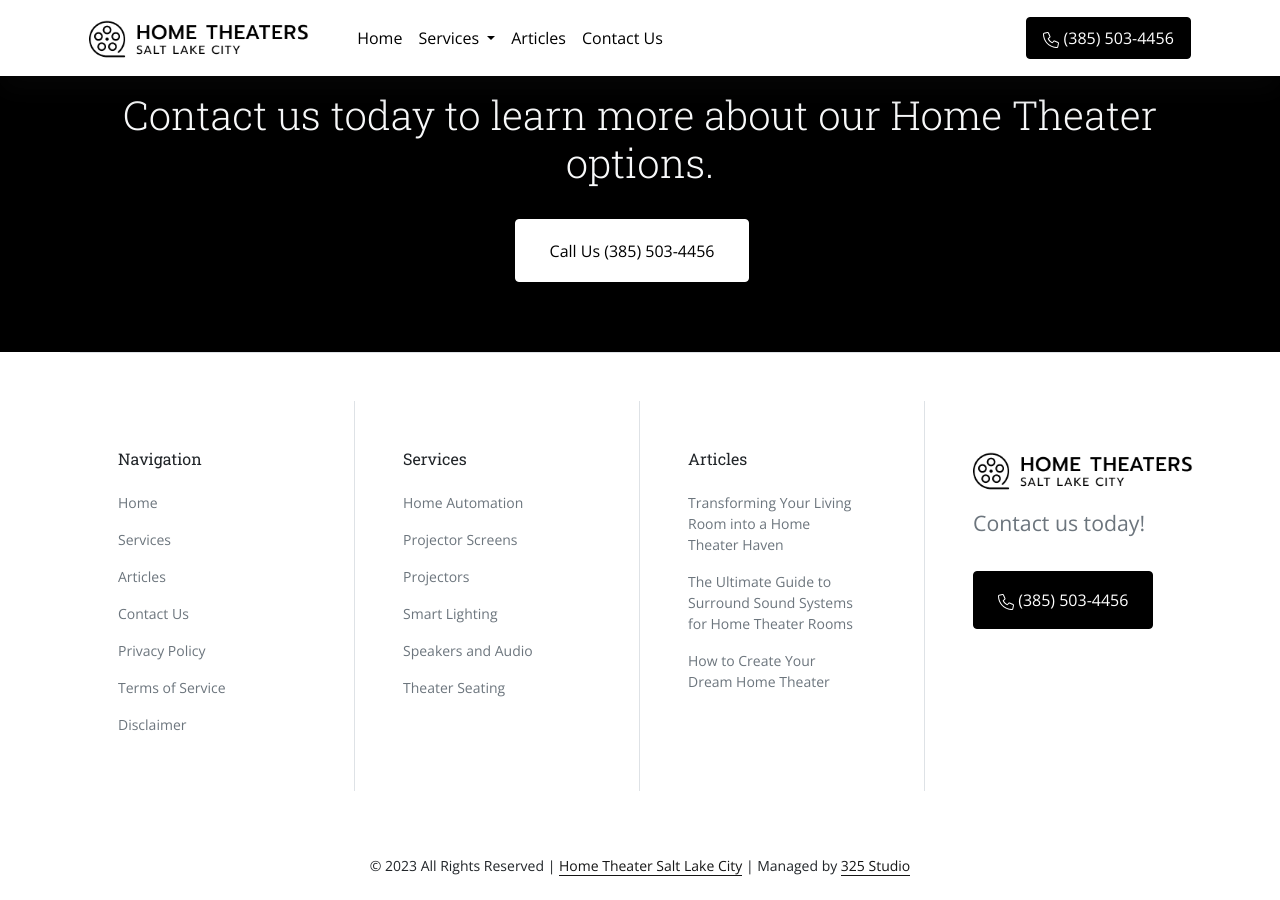
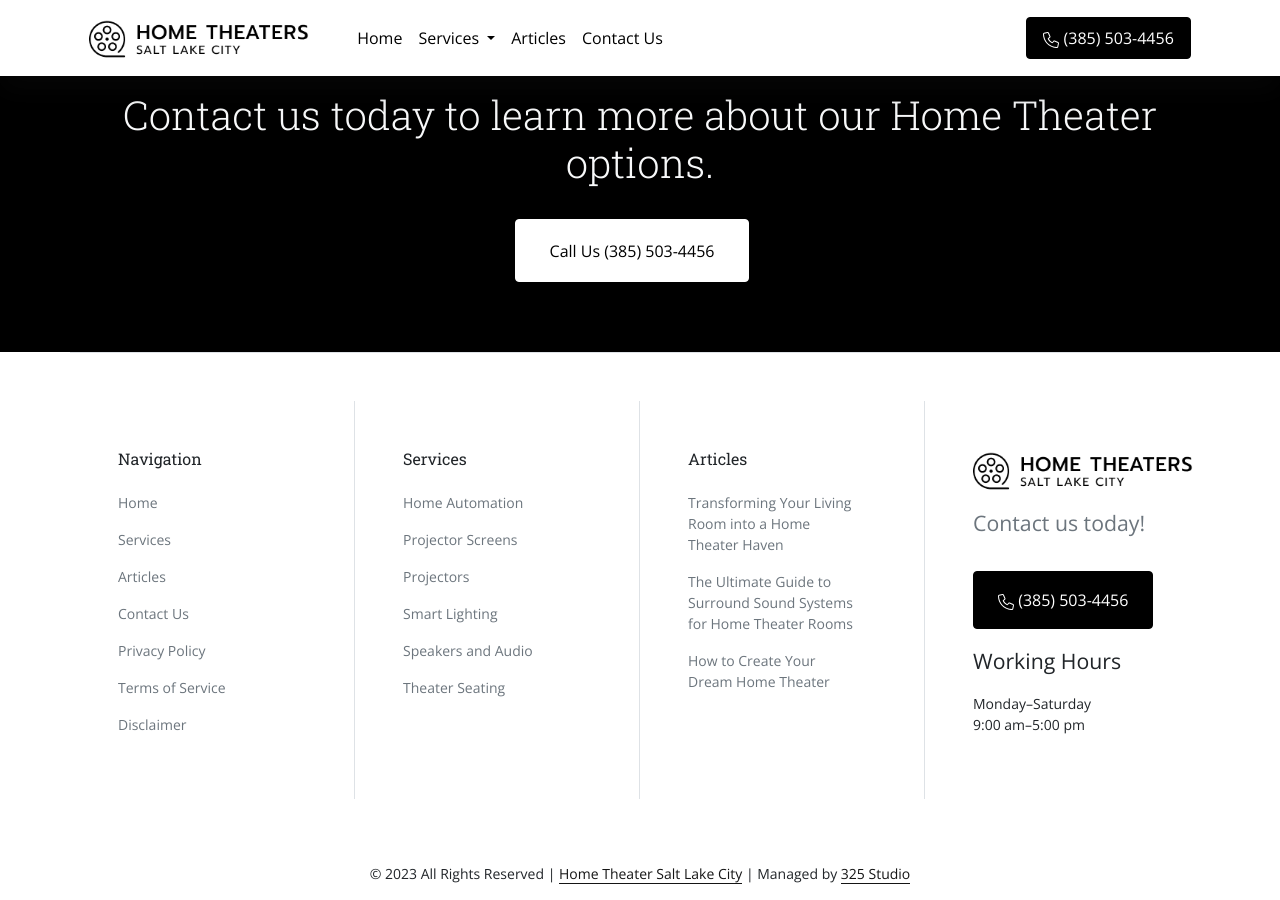
Before and after one commit to naccrat/home-theater-slc, a Jekyll site: the page built from index.html, in a window 1280 px wide and 900 px high, scrolled down 5654 px. Built offline with Jekyll 4.4.1, drawn with Linux system fonts in a browser that asks for light colours.

Commit message:
footer change

```diff
--- a/_includes/footer.html
+++ b/_includes/footer.html
@@ -7,7 +7,7 @@
         <ul class="nav flex-column">
           {% for item in site.data.navigation %}
           <li class="nav-item">
-            <a href="{{ item.link }}" class="nav-link link-secondary ps-0">{{ item.title }}</a>
+            <a href="{{ item.url }}" class="nav-link link-secondary ps-0">{{ item.title }}</a>
           </li>
           {% endfor %}
           <!-- <li class="nav-item">
@@ -68,6 +68,9 @@
           <svg xmlns="http://www.w3.org/2000/svg" height="1em" viewBox="0 0 512 512" width="16" height="16" fill="currentColor"><!--! Font Awesome Pro 6.4.0 by @fontawesome - https://fontawesome.com License - https://fontawesome.com/license (Commercial License) Copyright 2023 Fonticons, Inc. --><path d="M375.8 275.2c-16.4-7-35.4-2.4-46.7 11.4l-33.2 40.6c-46-26.7-84.4-65.1-111.1-111.1L225.3 183c13.8-11.3 18.5-30.3 11.4-46.7l-48-112C181.2 6.7 162.3-3.1 143.6 .9l-112 24C13.2 28.8 0 45.1 0 64v0C0 300.7 183.5 494.5 416 510.9c4.5 .3 9.1 .6 13.7 .8c0 0 0 0 0 0c0 0 0 0 .1 0c6.1 .2 12.1 .4 18.3 .4l0 0c18.9 0 35.2-13.2 39.1-31.6l24-112c4-18.7-5.8-37.6-23.4-45.1l-112-48zM447.7 480C218.1 479.8 32 293.7 32 64v0 0 0 0 0 0 0 0 0 0 0 0 0 0 0 0 0 0 0 0 0 0 0 0c0-3.8 2.6-7 6.3-7.8l112-24c3.7-.8 7.5 1.2 9 4.7l48 112c1.4 3.3 .5 7.1-2.3 9.3l-40.6 33.2c-12.1 9.9-15.3 27.2-7.4 40.8c29.5 50.9 71.9 93.3 122.7 122.7c13.6 7.9 30.9 4.7 40.8-7.4l33.2-40.6c2.3-2.8 6.1-3.7 9.3-2.3l112 48c3.5 1.5 5.5 5.3 4.7 9l-24 112c-.8 3.7-4.1 6.3-7.8 6.3c-.1 0-.2 0-.3 0z"/></svg>
           {{ site.phone }}</a>
         </address>
+        <p class="lead mt-3">Working Hours</p>
+        <p><strong>Monday&ndash;Saturday</strong><br>
+          9:00 am&ndash;5:00 pm</p>
       </div>
     </div>
   </div>
```
